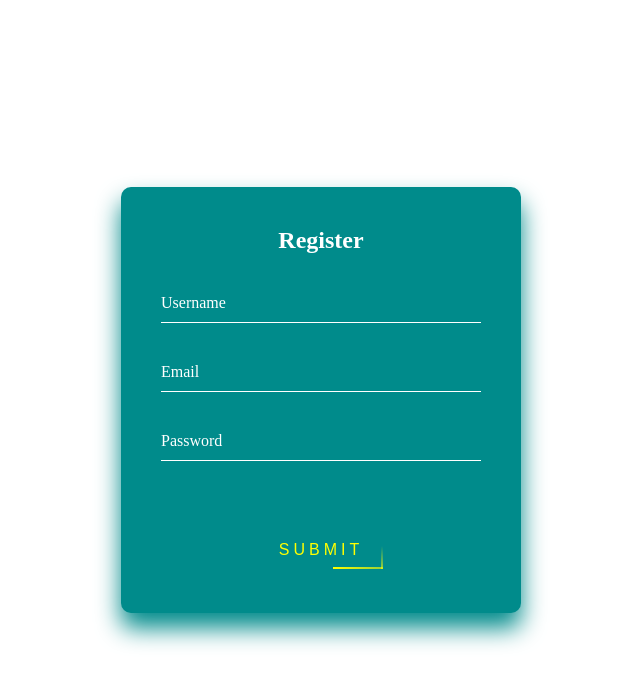
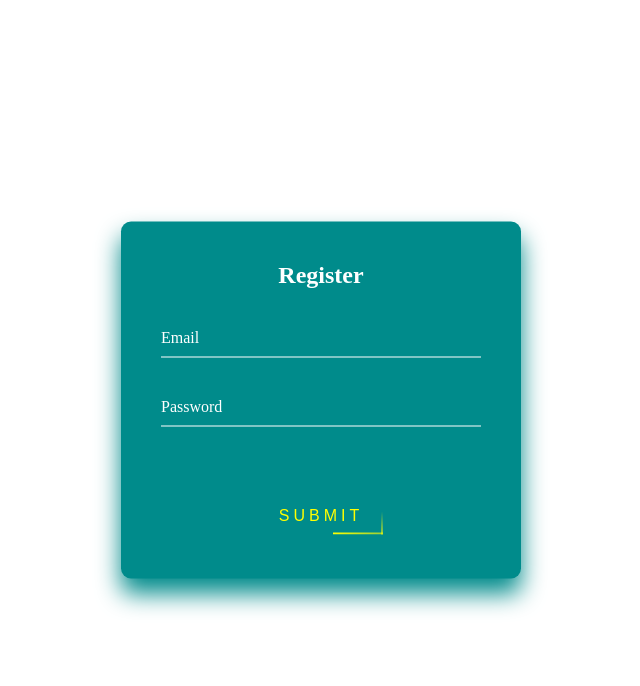
Before and after one commit to CodecoolGlobal/ask-mate-3-python-lillakiraly, a Flask app: page /register in a window 1280 px wide. Shown: the top 686 px of the page, without its empty margins (319-959 px from the left). Run offline with Flask 2, Linux system fonts and the light colour scheme.

Commit message:
Delete username

```diff
--- a/templates/register.html
+++ b/templates/register.html
@@ -9,10 +9,6 @@
    <div class="login-box">
   <h2>Register</h2>
     <form action="{{ url_for('register') }}" method="post">
-        <div class="user-box">
-      <input type="text" name="name" required="required">
-      <label>Username</label>
-    </div>
         <div class="user-box">
       <input type="text" name="email" pattern="[a-z0-9._%+-]+@[a-z0-9.-]+\.[a-z]{2,4}$" required="required">
       <label>Email</label>
```
